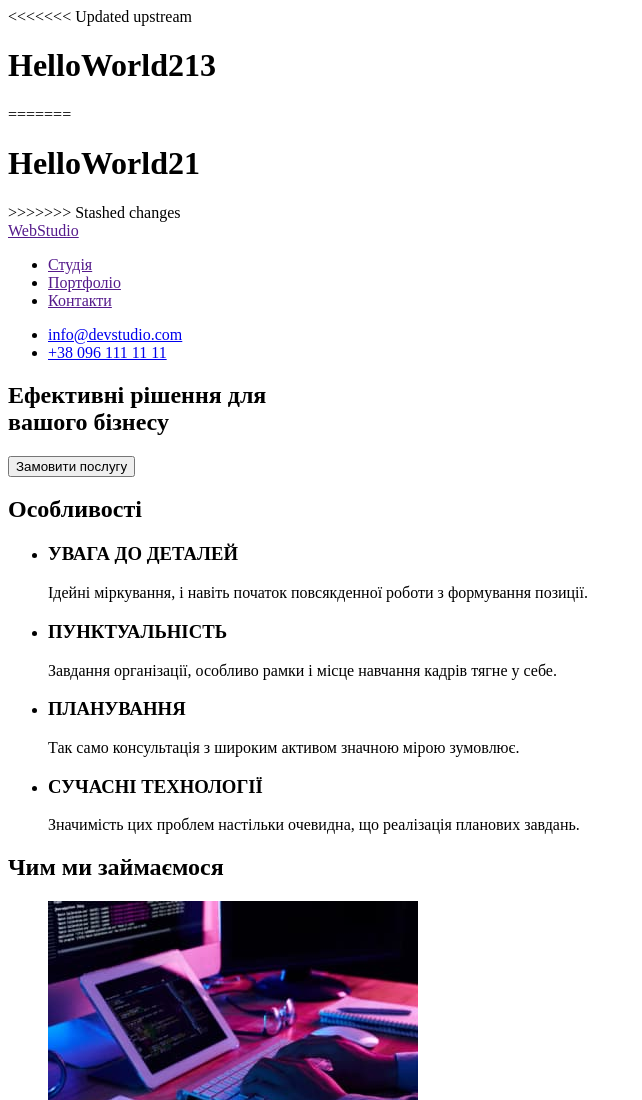
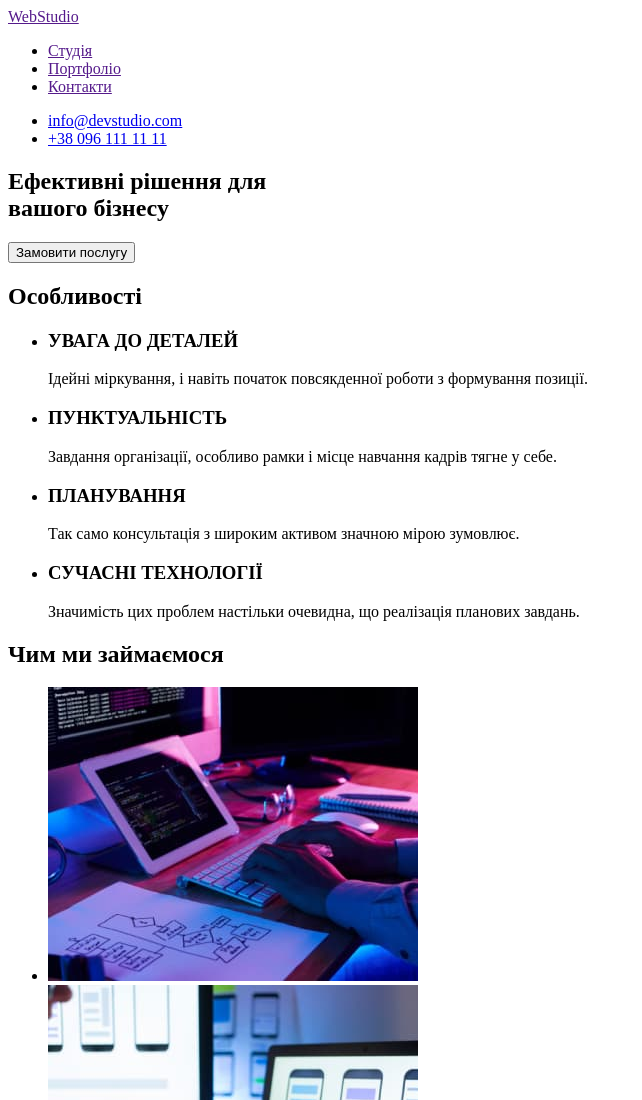
Before and after one commit to Marsym-21/Marsym-21.github.io, a plain HTML site: page intex.html in a window 1280 px wide. Shown: the top 1100 px of the page, without its empty margins (0-642 px from the left). Drawn offline with Linux system fonts and the light colour scheme.

Commit message:
update intex html file

```diff
--- a/intex.html
+++ b/intex.html
@@ -10,11 +10,6 @@
 </head>
 
 <body>
-<<<<<<< Updated upstream
-    <h1>HelloWorld213</h1>
-=======
-    <h1>HelloWorld21</h1>
->>>>>>> Stashed changes
     <!--headder-->
     <header class="headder">
         <nav>
```
